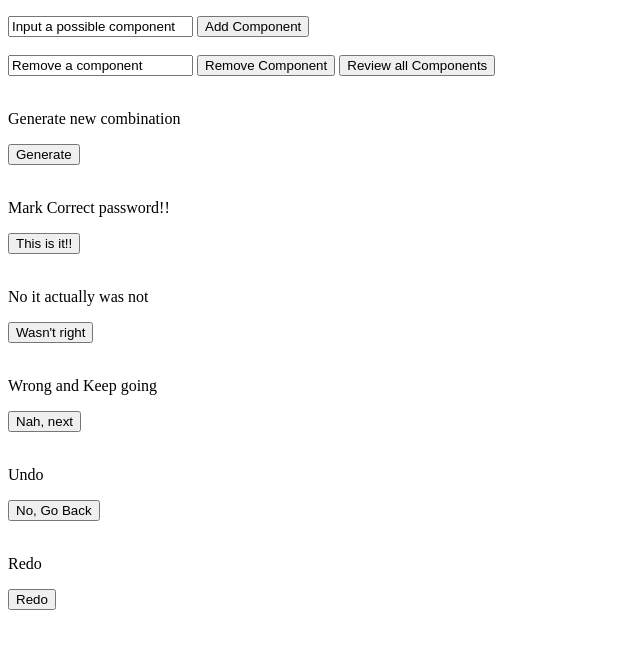
After one commit to wangtianxing1010/guessnum, a Flask app: template templates/passwordguesser.html in a window 1280 px wide. The commit adds this page. Shown: the top 649 px of the page, without its empty margins (0-640 px from the left). Run offline with Flask 2, Linux system fonts and the light colour scheme; the template is opened without the code that fills it, so the values that code supplies are empty; some libraries are stand-ins or nearby versions.

Commit message:
add passwordguesser
1. add passwordguesser.html
2. modify app.py
3. add favicon
4. add .DS_Store to .gitignore
5. remove all files in .gitignore

```diff
--- a/app.py
+++ b/app.py
@@ -45,6 +45,11 @@ def guess(): # attribute *win
 		return redirect(url_for('guess')) #错了回guess，接着猜。
 	return render_template('guess.html',form = form) #guess()返回一个guess，是空白的表格吗? 是的，一开始没有提交数据，跳过if语句。
 
+@app.route('/passwordguesser/')
+def passwordguesser(): #126 163
+	return render_template('passwordguesser.html')
+
+#Error Handling
 @app.errorhandler(404)
 def page_not_found(e):
 	flash('page not found')
--- a/templates/index.html
+++ b/templates/index.html
@@ -15,6 +15,6 @@
 </div>
 
 <a class='btn btn-success btn-lg' href='{{url_for("guess")}}'>Start</a>
-
+<a class='btn btn-success btn-lg' href='{{url_for("passwordguesser")}}'>Password Guesser</a>
 {% endblock %}
 </body>
--- /dev/null
+++ b/templates/passwordguesser.html
@@ -0,0 +1,87 @@
+<!DOCTYPE html>
+<html lang="en">
+	<head>
+		<meta http-equiv="Content-Type" content="text/html; charset=UTF-8">
+    	<title>Password Guesser</title>
+    	<meta name="viewport" content="width=device-width,initial-scale=1">
+    	<script src="https://unpkg.com/vue/dist/vue.js"></script>
+    	<!-- <link href='/static/css/bootstrap.min.css' rel='stylesheet'>
+    	<link href='/static/images/favicon.ico' rel='shortcut icon'> -->
+		<link href="/static/images/favicon.ico" rel="shortcut icon">
+	</head>
+
+	<body>
+	<header>
+	    <!--
+	    <div class="navbar-header">
+      		<a class="navbar-brand" href="#">Brand</a>
+    	</div>
+
+    	<ul class="nav nav-pills">
+ 			<li role="presentation" class="active"><a href="#">Home</a></li>
+  			<li role="presentation"><a href="#">Profile</a></li>
+  			<li role="presentation"><a href="#">Messages</a></li>
+		</ul>
+		-->
+	</header>
+
+
+	<div id="manageComponent">
+	<p></p>
+	<span>
+	<input v-model="inputBar"> <button v-on:click="addPossibleComponent">Add Component</button>
+	</span>
+	<br><br>
+	<span>
+	<input v-model="deleteBar"> <button v-on:click="removeComponent">Remove Component</button>
+	</span>
+	<span><button v-on:click="reverseMessage">Review all Components</button>
+	</span>
+	<br><br>
+	<p>Generate new combination</p>
+	<span><button v-on:click="reverseMessage">Generate</button>
+	</span>
+	<br><br>
+	<p>Mark Correct password!!</p>
+	<span><button v-on:click="reverseMessage">This is it!!</button>
+	</span>
+	<br><br>
+	<p>No it actually was not</p>
+	<span><button v-on:click="reverseMessage">Wasn't right</button>
+	</span>
+	<br><br>
+	<p>Wrong and Keep going</p>
+	<span><button v-on:click="reverseMessage">Nah, next</button>
+	</span>
+	<br><br>
+	<p>Undo</p>
+	<span><button v-on:click="reverseMessage">No, Go Back</button>
+	</span>
+	<br><br>
+	<p>Redo</p>
+	<span><button v-on:click="reverseMessage">Redo</button>
+	</span>
+	</div>
+	<script>
+	var manageComponent = new Vue({
+		el: '#manageComponent',
+		data:{
+			inputBar: 'Input a possible component',
+			deleteBar: 'Remove a component'
+		},
+		methods:{
+			addPossibleComponent: function (){
+				pass
+			},
+			removeComponent: function (){
+				pass
+			},
+			reviewComponents: function (){
+				<!--pop up a chart of added components -->
+				pass
+			}
+		}
+	})
+	</script>
+
+</body></html>
```
Also changed, not shown: static/images/favicon.ico (added), 1 other file.
